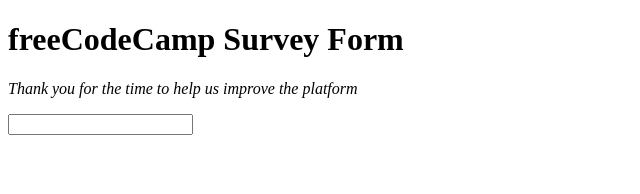
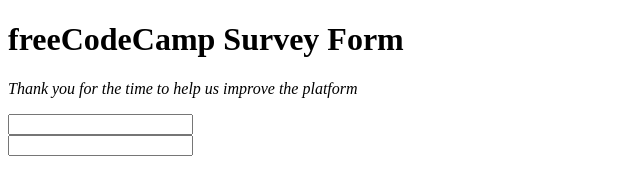
Before and after one commit to contact-andy/microverse-trial, a plain HTML site: page index.html in a window 1280 px wide. Shown: the whole page, without its empty margins (0-640 px from the left). Drawn offline with Linux system fonts and the light colour scheme.

Commit message:
Built feature 5

```diff
--- a/index.html
+++ b/index.html
@@ -12,7 +12,8 @@
       <i>Thank you for the time to help us improve the platform</i>
     </p>
     <form id="survey-form">
-      <input type="text" id="name" />
+      <input type="text" id="name" /><br>
+      <input type="email" id="email">
     </form>
 
     <script src="https://cdn.freecodecamp.org/testable-projects-fcc/v1/bundle.js"></script>
```
